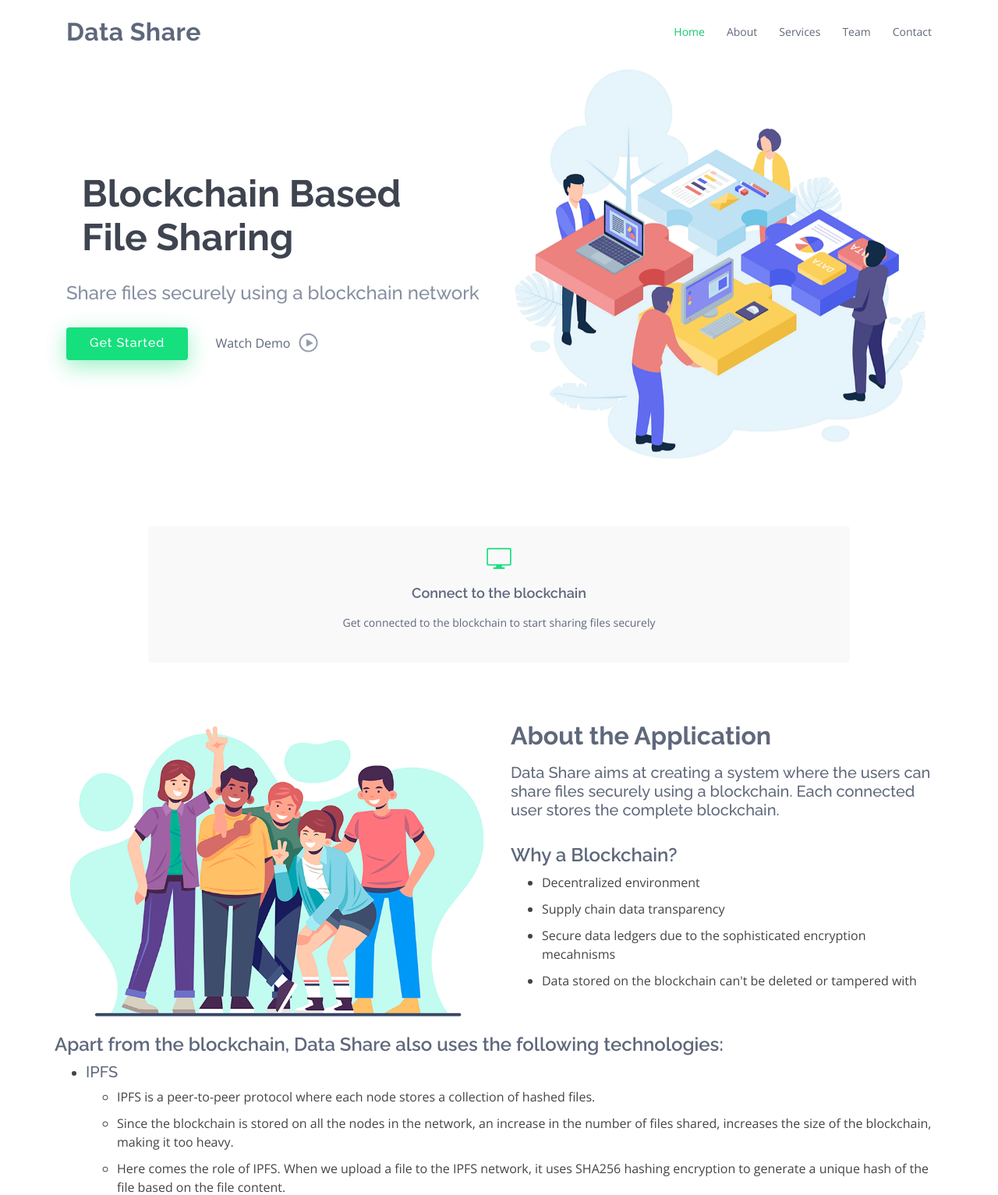
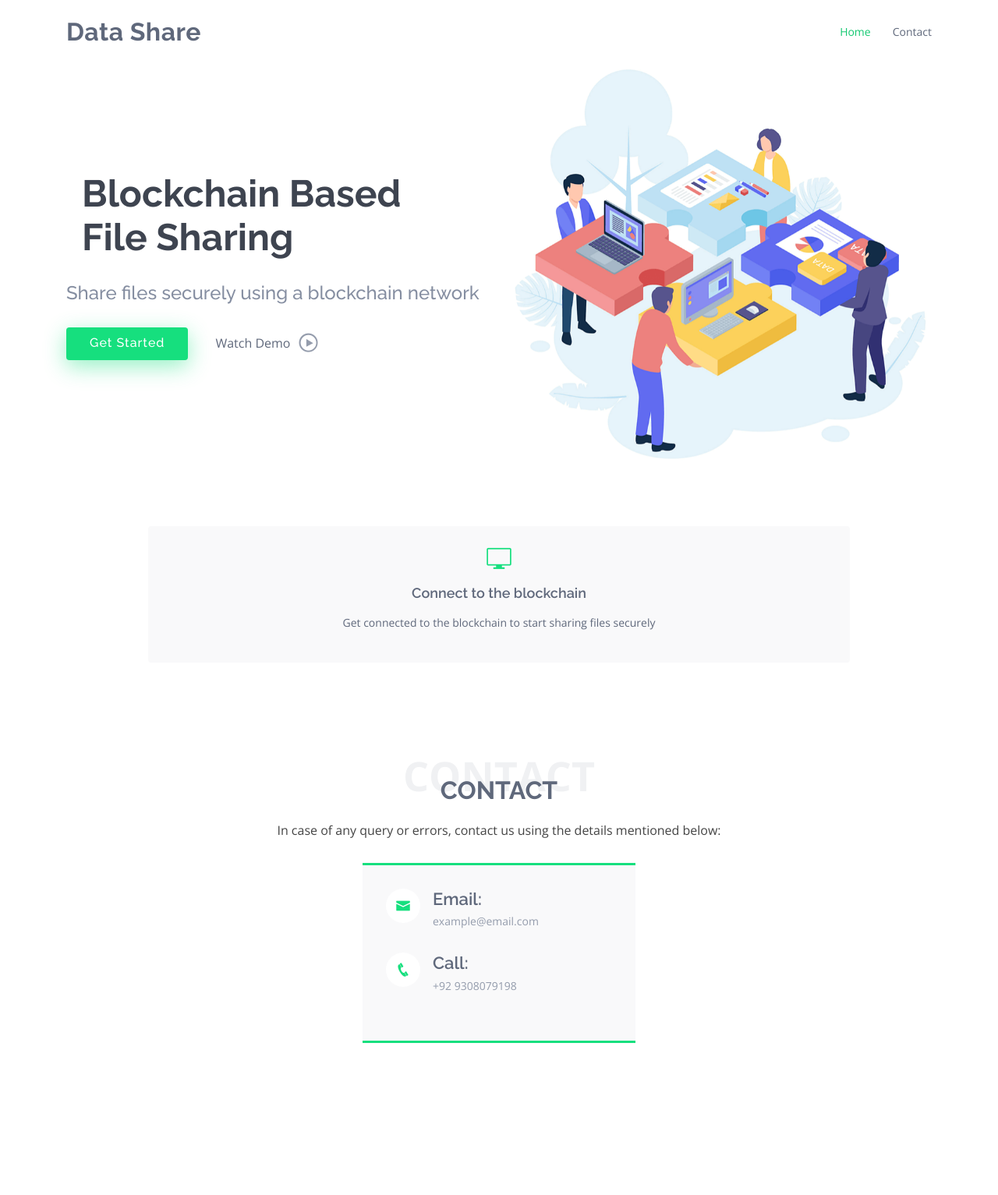
Before and after one commit to aaminaa01/blockchain-for-file-sharing, a Flask app: page / in a window 1280 px wide. Shown: the top 1533 px of the page at 78% size. After the commit the page ends 1338 px from the top, so only its background shows below. Run offline with Flask 3, Linux system fonts and the light colour scheme; some libraries are stand-ins or nearby versions.

Commit message:
feat: update front-end for improved user experience

```diff
--- a/client_server/templates/index.html
+++ b/client_server/templates/index.html
@@ -38,9 +38,9 @@
         <nav class="nav-menu d-none d-lg-block">
           <ul>
             <li class="active"><a href="#header">Home</a></li>
-            <li><a href="#about">About</a></li>
+            <!--<li><a href="#about">About</a></li>
             <li><a href="#featured-services">Services</a></li>
-            <li><a href="#team">Team</a></li>
+            <li><a href="#team">Team</a></li>-->
             <li><a href="#contact">Contact</a></li>
 
           </ul>
@@ -72,7 +72,7 @@
 
     <main id="main">
 
-      <!-- ======= Featured Services Section ======= -->
+      <!-- ======= Featured Services Section =======-->
 
       <section id="featured-services" class="featured-services">
         <div class="container">
@@ -122,7 +122,7 @@
         </div>
       </section>End Featured Services Section -->
 
-      <!-- ======= About Section ======= -->
+      <!-- ======= About Section =======
       <section id="about" class="about">
         <div class="container">
 
@@ -207,7 +207,7 @@
         </div>
       </section><!-- End About Section -->
 
-      <!-- ======= Team Section ======= -->
+      <!-- ======= Team Section =======
       <section id="team" class="team section-bg">
         <div class="container">
 
@@ -231,7 +231,7 @@
                   <a href=""><i class="icofont-facebook"></i></a>
                   <a href=""><i class="icofont-instagram"></i></a>
                   <a href=""><i class="icofont-linkedin"></i></a>
-                </div> -->
+                </div>
               </div>
             </div>
 
@@ -247,7 +247,7 @@
                   <a href=""><i class="icofont-facebook"></i></a>
                   <a href=""><i class="icofont-instagram"></i></a>
                   <a href=""><i class="icofont-linkedin"></i></a>
-                </div> -->
+                </div>
               </div>
             </div>
 
@@ -263,7 +263,7 @@
                   <a href=""><i class="icofont-facebook"></i></a>
                   <a href=""><i class="icofont-instagram"></i></a>
                   <a href=""><i class="icofont-linkedin"></i></a>
-                </div> -->
+                </div>
               </div>
             </div>
 
@@ -292,13 +292,13 @@
                 <div class="email">
                   <i class="icofont-envelope"></i>
                   <h4>Email:</h4>
-                  <p>be10090.16@bitmesra.ac.in</p>
+                  <p>example@email.com</p>
                 </div>
 
                 <div class="phone">
                   <i class="icofont-phone"></i>
                   <h4>Call:</h4>
-                  <p>+91 9308079198</p>
+                  <p>+92 9308079198</p>
                 </div>
 
               </div>
```
Also changed, not shown: main_server/templates/index.html (+11 -11 lines).
